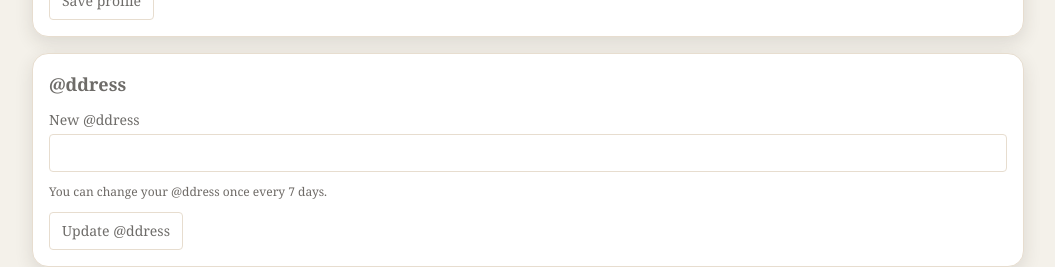
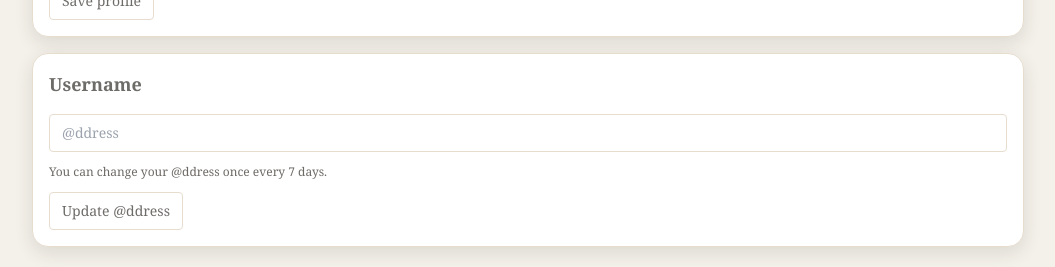
Before and after one commit to Decahedran/the-stamp, a Next.js app: page /settings/profile in a window 1280 px wide. Shown: the part 567-834 px from the top of the page, without its empty margins (112-1167 px from the left). Built offline with nearby package versions, Linux system fonts and the light colour scheme; no server answers; the database is empty; sample sign-in values are in the browser's storage.

Commit message:
chore(profile): rename address heading to username and add placeholder

```diff
--- a/components/profile/profile-settings-form.tsx
+++ b/components/profile/profile-settings-form.tsx
@@ -237,13 +237,13 @@ export function ProfileSettingsForm() {
       </form>
 
       <form className="space-y-3 rounded-postcard border border-stamp-muted bg-white p-4 shadow-postcard" onSubmit={handleAddressSave}>
-        <h2 className="text-lg font-semibold">@ddress</h2>
+        <h2 className="text-lg font-semibold">Username</h2>
 
         <label className="block text-sm">
-          New @ddress
           <input
             className="mt-1 w-full rounded border border-stamp-muted px-3 py-2"
             onChange={(event) => setNewAddress(event.target.value)}
+            placeholder="@ddress"
             value={newAddress}
           />
         </label>
```
